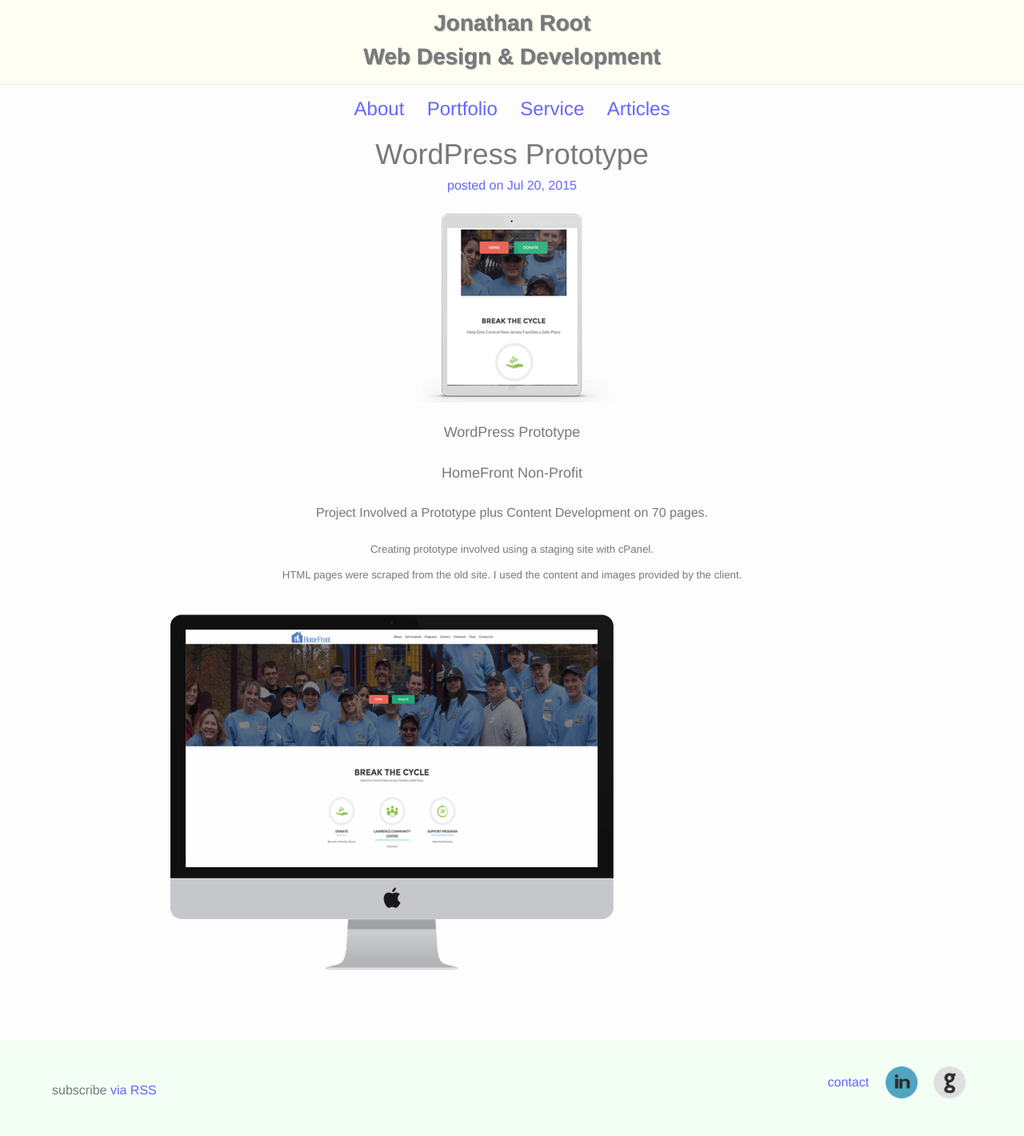
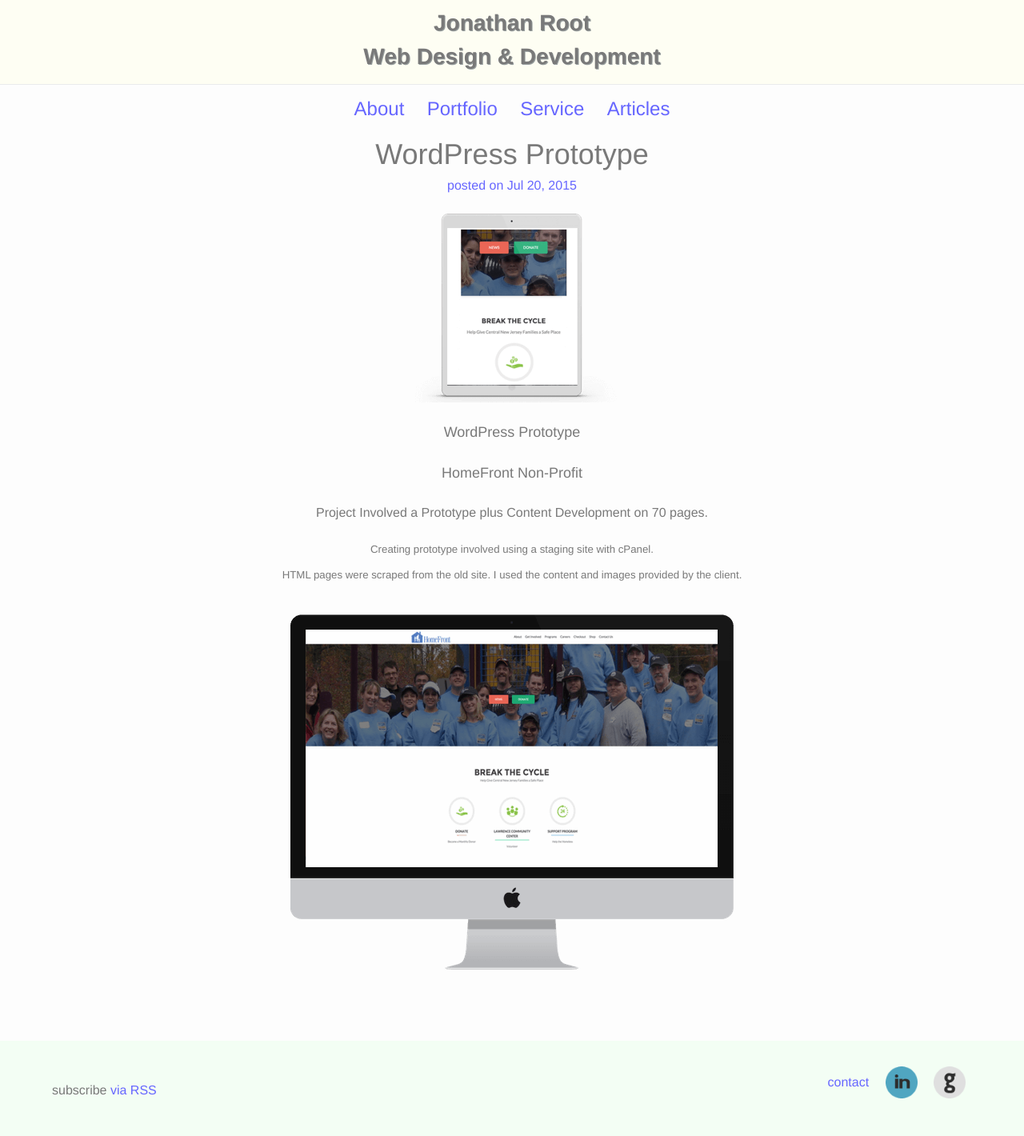
Before and after one commit to jaroot32/jonathanRootPortfolio, a Jekyll site: the page built from _posts/project/2015-08-31-WordpressPrototype.markdown, in a window 1280 px wide. Shown: the whole page at 80% size. Built offline with Jekyll 4.4.1, drawn with Linux system fonts in a browser that asks for light colours; a style sheet for code colours, icons or effects is not loaded.

Commit message:
update: layout fix

```diff
--- a/_sass/_post.scss
+++ b/_sass/_post.scss
@@ -49,6 +49,11 @@
 		max-width:80%;
 		margin:$h2-font-size auto;
 	}
+	p img {
+		display: block;
+		margin-left: auto;
+		margin-right: auto;
+	}
 }
 
 .comments {
```
